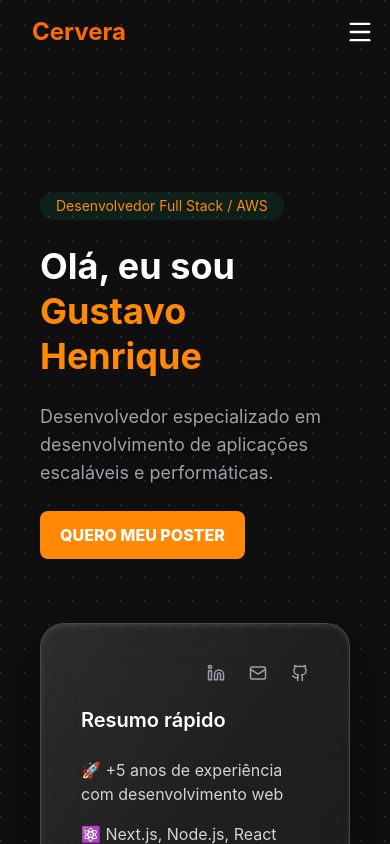
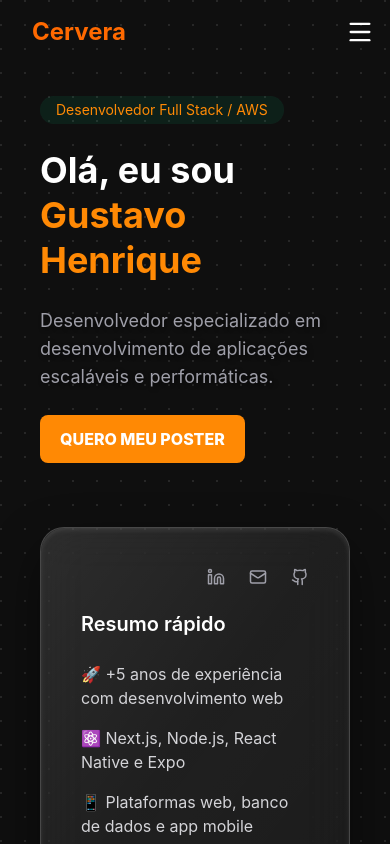
Before and after one commit to cervusDev/cervus-dev, a React (Vite) app: page / in a window 390 px wide. Shown: the top 844 px of the page. Built offline with nearby package versions, Linux system fonts and the light colour scheme.

Commit message:
reactor: mobile adjusts

```diff
--- a/src/Layout/header.tsx
+++ b/src/Layout/header.tsx
@@ -65,13 +65,13 @@ function Header() {
               >
                 Projetos
               </NavLink>
-              <NavLink
+              {/* <NavLink
                 to="/textos"
                 className="hover:text-orange-500 transition-colors"
                 onClick={() => setIsOpen(false)}
               >
                 Textos
-              </NavLink>
+              </NavLink> */}
               <NavLink
                 to="/onde-estou"
                 className="hover:text-orange-500 transition-colors"
--- a/src/pages/Contact.tsx
+++ b/src/pages/Contact.tsx
@@ -4,7 +4,7 @@ import { Mail, Linkedin, Github } from "lucide-react";
 
 function Contact() {
   return (
-    <section className="py-16">
+    <section className="py-0 md:py-12">
       <motion.div
         initial={{ opacity: 0, y: 20 }}
         animate={{ opacity: 1, y: 0 }}
--- a/src/pages/Home.tsx
+++ b/src/pages/Home.tsx
@@ -5,7 +5,15 @@ import { GiftEmailModal } from "@/components/SendGift";
 export default function Home() {
   return (
     <main>
-      <section className="container mx-auto px-6 pt-24 pb-32 grid grid-cols-1 lg:grid-cols-2 gap-16 items-center">
+      <section
+        className="
+          container mx-auto px-6
+          pt-0 md:pt-24
+          pb-32
+          grid grid-cols-1 lg:grid-cols-2
+          gap-16 items-center
+        "
+        >
         <motion.div
           initial={{ opacity: 0, y: 20 }}
           animate={{ opacity: 1, y: 0 }}
--- a/src/pages/Projects.tsx
+++ b/src/pages/Projects.tsx
@@ -4,7 +4,7 @@ import { Timeline } from "@/components/Timeline";
 
 function Projects() {
   return (
-    <section className="py-12">
+    <section className="py-0 md:py-12">
       <motion.div
         initial={{ opacity: 0, y: 20 }}
         animate={{ opacity: 1, y: 0 }}
--- a/src/pages/WhereIAm.tsx
+++ b/src/pages/WhereIAm.tsx
@@ -5,7 +5,7 @@ import { motion } from "framer-motion";
 
 function WhereIam() {
   return (
-    <section className="py-16">
+    <section className="py-0 md:py-12">
       <motion.div
         initial={{ opacity: 0, y: 20 }}
         animate={{ opacity: 1, y: 0 }}
```
